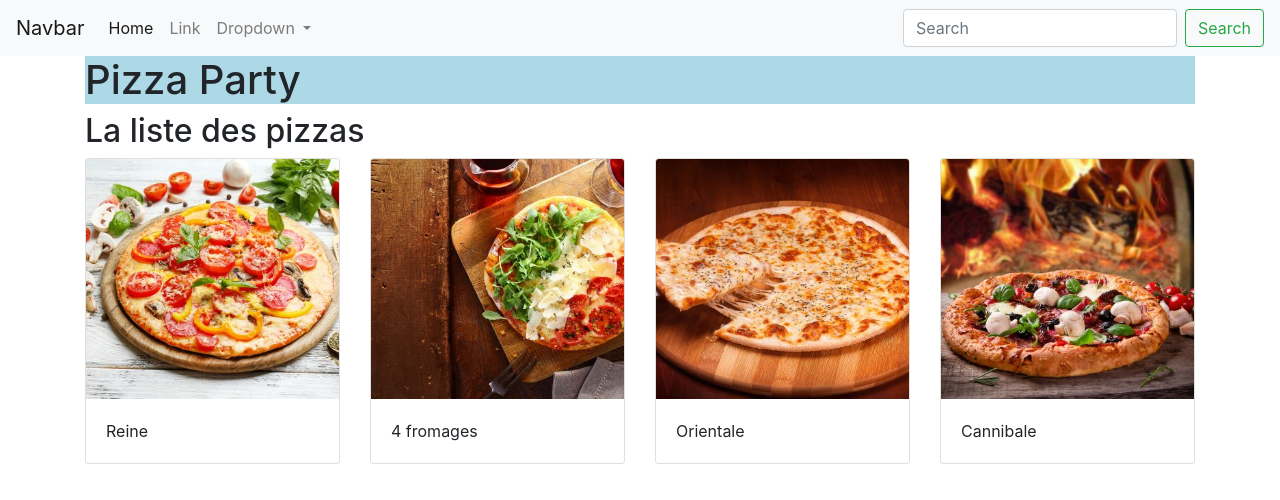
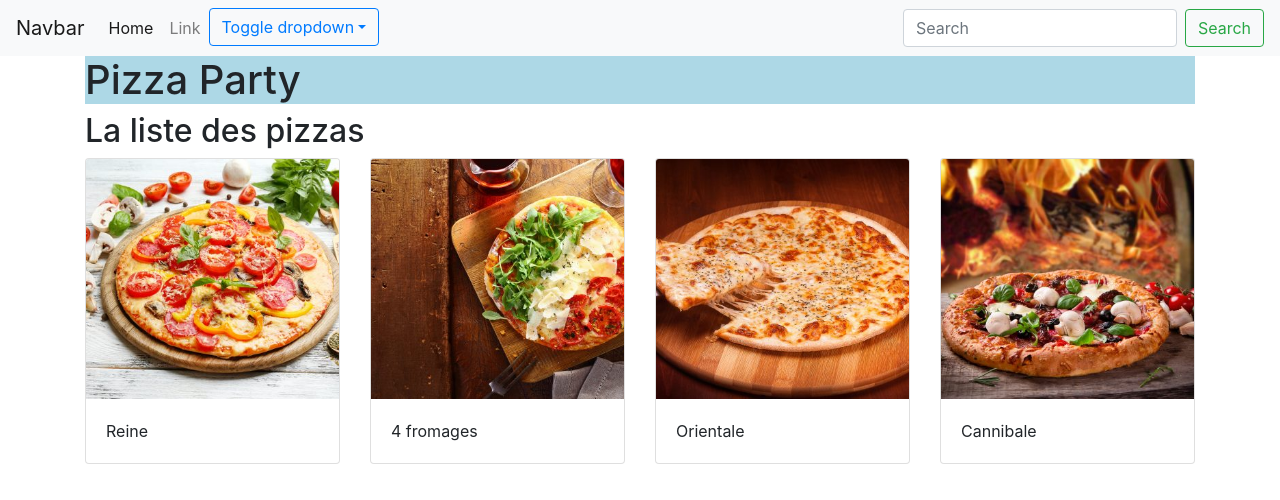
Before and after one commit to Hemjie/Angular-Pizzaparty, an Angular app: page / in a window 1280 px wide. Shown: the top 500 px of the page. Built offline with nearby package versions, Linux system fonts and the light colour scheme.

Commit message:
modification dropdown avec le module

```diff
--- a/src/app/app.module.ts
+++ b/src/app/app.module.ts
@@ -1,6 +1,7 @@
 import { BrowserModule } from '@angular/platform-browser';
 import { NgModule } from '@angular/core';
 import { FormsModule } from '@angular/forms';
+import { NgbModule } from '@ng-bootstrap/ng-bootstrap';
 
 import { AppComponent } from './app.component';
 import { PizzaListComponent } from './pizza-list/pizza-list.component';
@@ -14,7 +15,8 @@
   ],
   imports: [
     BrowserModule,
-    FormsModule
+    FormsModule,
+    NgbModule
   ],
   providers: [],
   bootstrap: [AppComponent]
--- a/src/app/menu/menu.component.html
+++ b/src/app/menu/menu.component.html
@@ -13,15 +13,14 @@
                 <a class="nav-link" href="#">Link</a>
             </li>
             <li class="nav-item dropdown">
-                <a class="nav-link dropdown-toggle" href="#" id="navbarDropdown" role="button" data-toggle="dropdown">
-                    Dropdown
-                </a>
-                <div class="dropdown-menu">
-                    <a class="dropdown-item" href="#">Action</a>
-                    <a class="dropdown-item" href="#">Another action</a>
-                    <div class="dropdown-divider"></div>
-                    <a class="dropdown-item" href="#">Something else here</a>
-                </div>
+                <div ngbDropdown class="d-inline-block">
+                    <button class="btn btn-outline-primary" id="dropdownBasic1" ngbDropdownToggle>Toggle dropdown</button>
+                    <div ngbDropdownMenu aria-labelledby="dropdownBasic1">
+                      <button ngbDropdownItem>Action - 1</button>
+                      <button ngbDropdownItem>Another Action</button>
+                      <button ngbDropdownItem>Something else is here</button>
+                    </div>
+                  </div>
             </li>
         </ul>
         <form class="form-inline my-2 my-lg-0">
```
